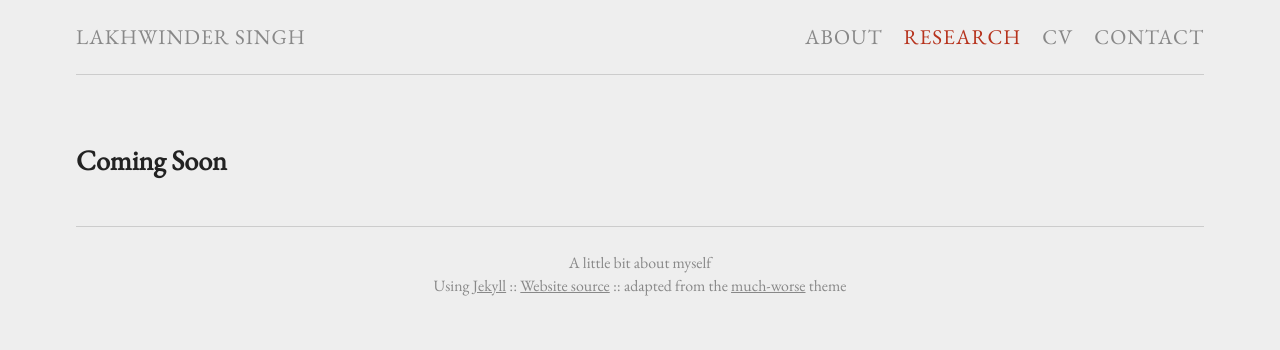
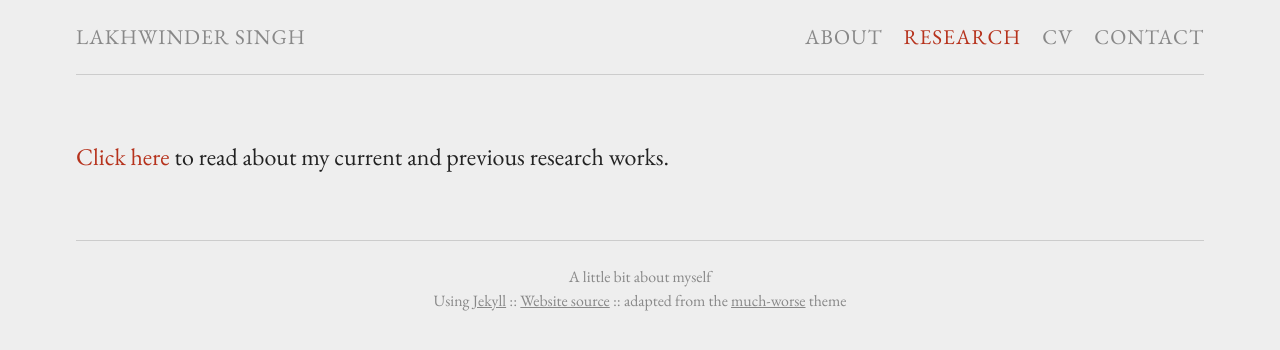
Before and after one commit to lakhwinder07/lakhwinder07.github.io, a Jekyll site: the page built from research.md, in a window 1280 px wide. Shown: the top 350 px of the page. Built offline with Jekyll 4.4.1, drawn with Linux system fonts in a browser that asks for light colours.

Commit message:
Update research.md

```diff
--- a/research.md
+++ b/research.md
@@ -5,7 +5,7 @@ title: Research
 group: "navigation"
 ---
 
-### Coming Soon
+[Click here](https://scholar.google.com/citations?user=EJgs6AIAAAAJ) to read about my current and previous research works.
 
 <!--- Correlating microstructural features to processes is an essential first step to answer the difficult problem of process sequence design. The inverse problem of designing processing stages that lead to a desired texture or texture-dependant property is addressed here. Preliminary results indicate that different points in the database are mapped to different regions in the latent space based on the last process in any sequence. The present work will expand on that result to use process sequences as an input to the model, and further deconstruct process - structure linkages.-->
 
```
